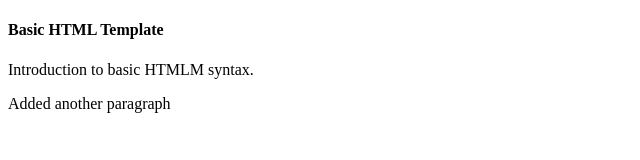
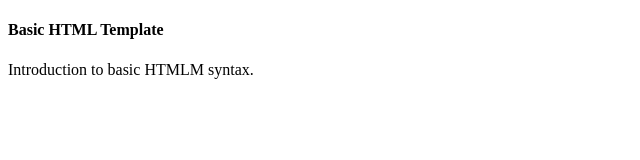
Before and after one commit to danielle-han/html-css-projects, a plain HTML site: page basicHTML.html in a window 1280 px wide. Shown: the whole page, without its empty margins (0-640 px from the left). Drawn offline with Linux system fonts and the light colour scheme.

Commit message:
add basicHTML.html

```diff
--- a/basicHTML.html
+++ b/basicHTML.html
@@ -5,7 +5,6 @@
     <header>
         <h4>Basic HTML Template</h4>
         <p>Introduction to basic HTMLM syntax.</p>
-        <p>Added another paragraph</p>
     </header>
 </body>
 </html>
```
